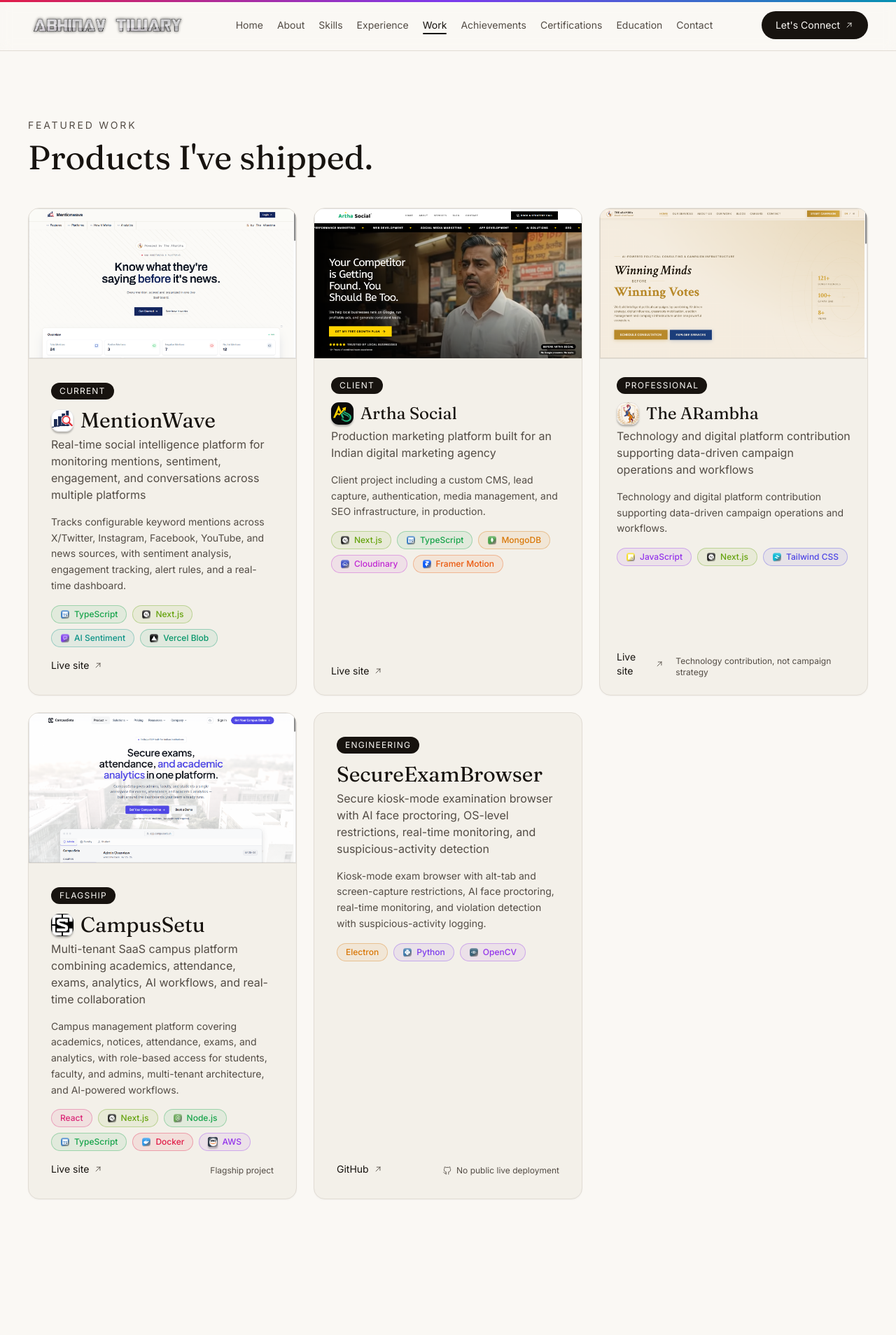
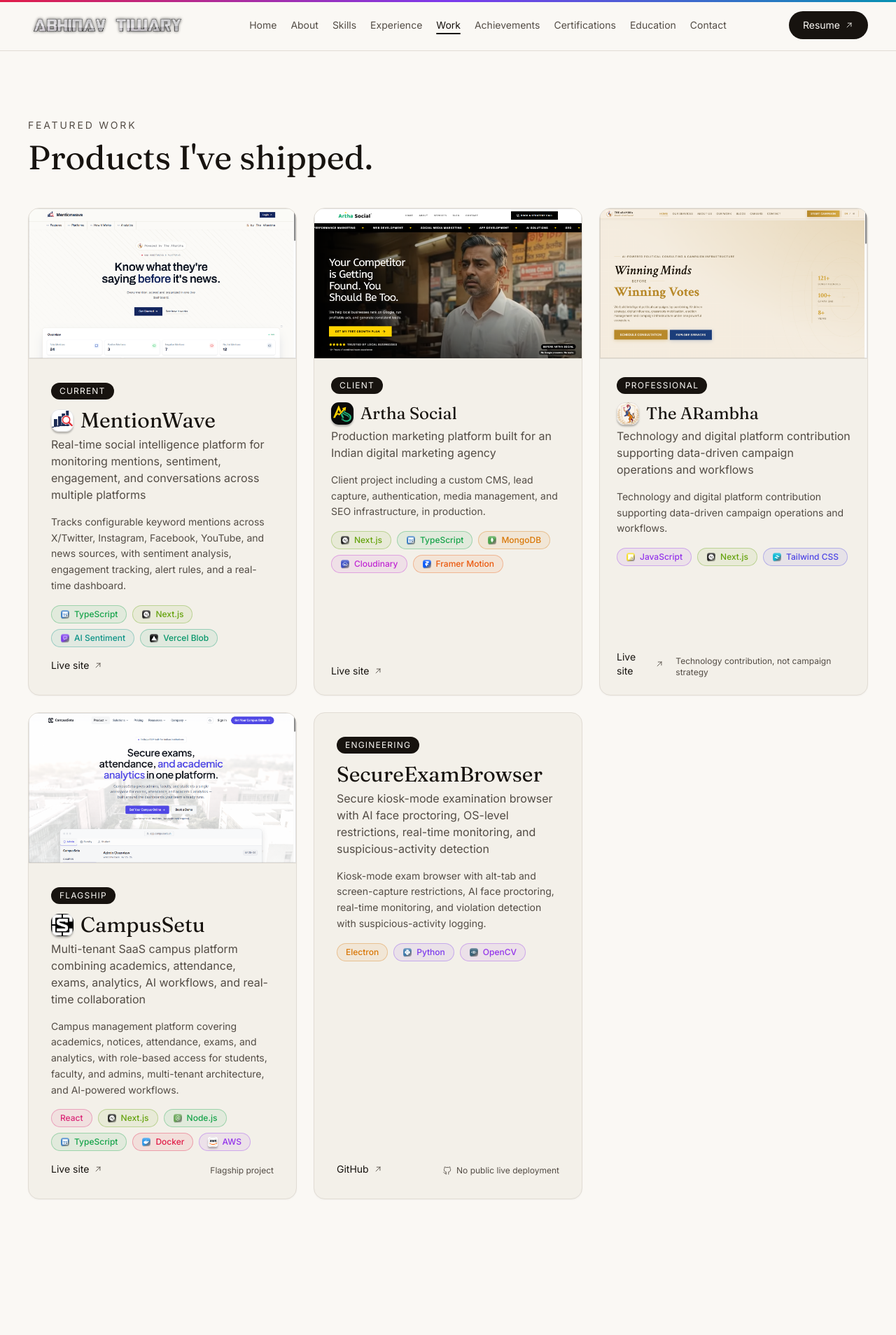
Before and after one commit to abhiii9vvv/Abhinav_Tiwary_Portfolio, a Next.js app: page /work in a window 1280 px wide. Shown: the top 1908 px of the page at 70% size. Built offline with nearby package versions, Linux system fonts and the light colour scheme.

Commit message:
feat: nav resume link, GitHub/LeetCode icons, brand logo polish
Add resume link to nav (replacing Let's Connect CTA), new GitHub and
LeetCode tech icons, refined brand logo rendering, and content tweaks
to Achievements and profile copy.

```diff
--- a/components/Nav.tsx
+++ b/components/Nav.tsx
@@ -30,7 +30,7 @@
       >
         Skip to content
       </a>
-      <header className="sticky top-0 z-50 border-b border-line bg-bg/90 backdrop-blur">
+      <header className="sticky top-0 z-50 border-b border-line bg-bg">
         <nav
           aria-label="Primary"
           className="mx-auto flex max-w-7xl items-center justify-between px-6 py-4 sm:px-10"
@@ -69,13 +69,15 @@
               );
             })}
           </ul>
-          <Link
-            href="/contact"
+          <a
+            href="https://lifeherbagroup.com/resume/Abhinav_Tiwary_Resume.pdf"
+            target="_blank"
+            rel="noopener noreferrer"
             className="hidden shrink-0 items-center gap-1.5 rounded-full bg-ink px-5 py-2.5 text-sm text-bg transition-opacity hover:opacity-85 focus-visible:outline-none focus-visible:ring-2 focus-visible:ring-accent focus-visible:ring-offset-2 xl:inline-flex"
           >
-            Let&apos;s Connect
+            Resume
             <ArrowUpRight className="h-3.5 w-3.5" />
-          </Link>
+          </a>
           <button
             type="button"
             onClick={() => setOpen((v) => !v)}
--- a/components/icons/tech/AWSReal.tsx
+++ b/components/icons/tech/AWSReal.tsx
@@ -6,6 +6,6 @@
 // is a trademarked multi-path logo, not simple-icons monochrome data.
 export function AWSRealIcon({ className }: { className?: string }) {
   return (
-    <BrandLogoShell src="/brand-icons/aws-wiki.svg" label="AWS" color="#232f3e" className={className} />
+    <BrandLogoShell src="/brand-icons/aws-wiki.svg" label="AWS" color="#232f3e" className={className} fill contain />
   );
 }
--- a/components/icons/tech/BrandLogoShell.tsx
+++ b/components/icons/tech/BrandLogoShell.tsx
@@ -15,6 +15,7 @@
   className,
   invert = false,
   fill = false,
+  contain = false,
 }: {
   src: string;
   label: string;
@@ -27,6 +28,10 @@
    * contrast backing (e.g. fetched site logos, as opposed to small
    * monochrome brand marks like OpenAI/Claude/Gemini). */
   fill?: boolean;
+  /** When true (with fill), the logo is letterboxed with object-contain
+   * instead of cropped with object-cover. Use for non-square logos (wide
+   * wordmarks, tall marks) where cover would crop content. */
+  contain?: boolean;
 }) {
   if (fill) {
     return (
@@ -35,7 +40,13 @@
         role="img"
         aria-label={label}
       >
-        <Image src={src} alt="" width={48} height={48} className="h-full w-full object-cover" />
+        <Image
+          src={src}
+          alt=""
+          width={48}
+          height={48}
+          className={`h-full w-full ${contain ? "object-contain p-[12%]" : "object-cover"}`}
+        />
         <span
           aria-hidden="true"
           className="pointer-events-none absolute inset-0 rounded-[11px] ring-1 ring-inset ring-black/10"
--- /dev/null
+++ b/components/icons/tech/GitHub.tsx
@@ -0,0 +1,13 @@
+import { BrandLogoShell } from "./BrandLogoShell";
+
+export function GitHubIcon({ className }: { className?: string }) {
+  return (
+    <BrandLogoShell
+      src="/brand-icons/github.svg"
+      label="GitHub"
+      color="#181717"
+      className={className}
+      invert
+    />
+  );
+}
--- a/components/icons/tech/JPMorganChaseReal.tsx
+++ b/components/icons/tech/JPMorganChaseReal.tsx
@@ -8,6 +8,6 @@
 // already reads on the shell's white backing circle.
 export function JPMorganChaseRealIcon({ className }: { className?: string }) {
   return (
-    <BrandLogoShell src="/brand-icons/jpmorganchase.svg" label="JPMorgan Chase" color="#0f2a5c" className={className} />
+    <BrandLogoShell src="/brand-icons/jpmorganchase.svg" label="JPMorgan Chase" color="#0f2a5c" className={className} fill contain />
   );
 }
--- /dev/null
+++ b/components/icons/tech/LeetCode.tsx
@@ -0,0 +1,12 @@
+import { BrandLogoShell } from "./BrandLogoShell";
+
+export function LeetCodeIcon({ className }: { className?: string }) {
+  return (
+    <BrandLogoShell
+      src="/brand-icons/leetcode.svg"
+      label="LeetCode"
+      color="#ffa116"
+      className={className}
+    />
+  );
+}
--- a/components/icons/tech/NptelReal.tsx
+++ b/components/icons/tech/NptelReal.tsx
@@ -6,6 +6,6 @@
 // trademarked logo, not simple-icons monochrome path data.
 export function NptelRealIcon({ className }: { className?: string }) {
   return (
-    <BrandLogoShell src="/brand-icons/nptel.png" label="NPTEL, IIT Kharagpur" color="#8a1c1c" className={className} />
+    <BrandLogoShell src="/brand-icons/nptel.png" label="NPTEL, IIT Kharagpur" color="#8a1c1c" className={className} fill />
   );
 }
--- a/components/icons/tech/ShardaLogo.tsx
+++ b/components/icons/tech/ShardaLogo.tsx
@@ -4,6 +4,6 @@
 // (File:Sharda_University_logo_no_wordmark.png).
 export function ShardaLogoIcon({ className }: { className?: string }) {
   return (
-    <BrandLogoShell src="/brand-icons/sharda.png" label="Sharda University" color="#1e3a8a" className={className} />
+    <BrandLogoShell src="/brand-icons/sharda.png" label="Sharda University" color="#1e3a8a" className={className} fill />
   );
 }
--- a/components/icons/tech/index.ts
+++ b/components/icons/tech/index.ts
@@ -56,6 +56,8 @@
 import { ShardaLogoIcon } from "./ShardaLogo";
 import { SkyCodeHubLogoIcon } from "./SkyCodeHubLogo";
 import { UnessaLogoIcon } from "./UnessaLogo";
+import { LeetCodeIcon } from "./LeetCode";
+import { GitHubIcon } from "./GitHub";
 
 export {
   ReactIcon,
@@ -114,6 +116,8 @@
   ShardaLogoIcon,
   SkyCodeHubLogoIcon,
   UnessaLogoIcon,
+  LeetCodeIcon,
+  GitHubIcon,
 };
 
 export { IconShell } from "./IconShell";
@@ -215,3 +219,13 @@
   "the-arambha": TheARambhaLogoIcon,
   campussetu: CampusSetuLogoIcon,
 };
+
+/**
+ * Lookup of achievement titles (as used in content/achievements.ts) to a
+ * real brand icon component for the non-headline achievement cards.
+ */
+export const achievementIconMap: Record<string, ComponentType<{ className?: string }>> = {
+  "AWS Agentic AI Workshop": AWSRealIcon,
+  LeetCode: LeetCodeIcon,
+  GitHub: GitHubIcon,
+};
--- a/components/sections/Achievements.tsx
+++ b/components/sections/Achievements.tsx
@@ -2,6 +2,7 @@
 import { achievements } from "@/content/achievements";
 import { Section } from "@/components/Section";
 import { Reveal } from "@/components/Reveal";
+import { achievementIconMap } from "@/components/icons/tech";
 
 export function Achievements() {
   const [headline, ...rest] = achievements;
@@ -19,14 +20,18 @@
           </div>
         </Reveal>
         <div className="grid items-stretch gap-6 sm:grid-cols-3">
-          {rest.map((item, i) => (
-            <Reveal key={item.title} delay={(i + 1) * 0.05}>
-              <div className="flex h-full flex-col rounded-2xl border border-line bg-bg-raised p-6">
-                <h3 className="font-display text-xl text-ink">{item.title}</h3>
-                <p className="mt-2 text-ink-muted">{item.detail}</p>
-              </div>
-            </Reveal>
-          ))}
+          {rest.map((item, i) => {
+            const Icon = achievementIconMap[item.title];
+            return (
+              <Reveal key={item.title} delay={(i + 1) * 0.05}>
+                <div className="flex h-full flex-col rounded-2xl border border-line bg-bg-raised p-6">
+                  {Icon && <Icon className="h-10 w-10" />}
+                  <h3 className="mt-4 font-display text-xl text-ink">{item.title}</h3>
+                  <p className="mt-2 text-ink-muted">{item.detail}</p>
+                </div>
+              </Reveal>
+            );
+          })}
         </div>
       </div>
     </Section>
--- a/content/profile.ts
+++ b/content/profile.ts
@@ -12,9 +12,9 @@
   about:
     "I work at the intersection of full-stack engineering and Generative AI, learning by shipping real products across SaaS platforms, backend systems, cloud infrastructure, real-time applications, and developer tooling.",
   aboutParagraphs: [
-    "I'm a full-stack developer who's spent the last couple of years learning by shipping things instead of just reading about them, SaaS platforms, backend systems, real-time apps, cloud infra.",
-    "Most days that's React and Next.js on the frontend, Node.js and REST APIs on the backend, and lately wiring LLM APIs and agentic workflows into whatever I'm building.",
-    "I'd rather have something working in production than a perfect plan for it. That bias toward shipping is basically how I learn.",
+    "I'm a full-stack developer who learns by shipping: SaaS platforms, backend systems, real-time apps, cloud infra.",
+    "Most days that's React and Next.js on the frontend, Node.js and REST APIs on the backend, and lately LLM APIs and agentic workflows.",
+    "I'd rather have something working in production than a perfect plan for it.",
   ],
   headshot: "/images/headshot.png",
   headshotTransparent: "/images/headshot-transparent.png",
```
Also changed, not shown: public/brand-icons/github.svg (added), public/brand-icons/leetcode.svg (added).
